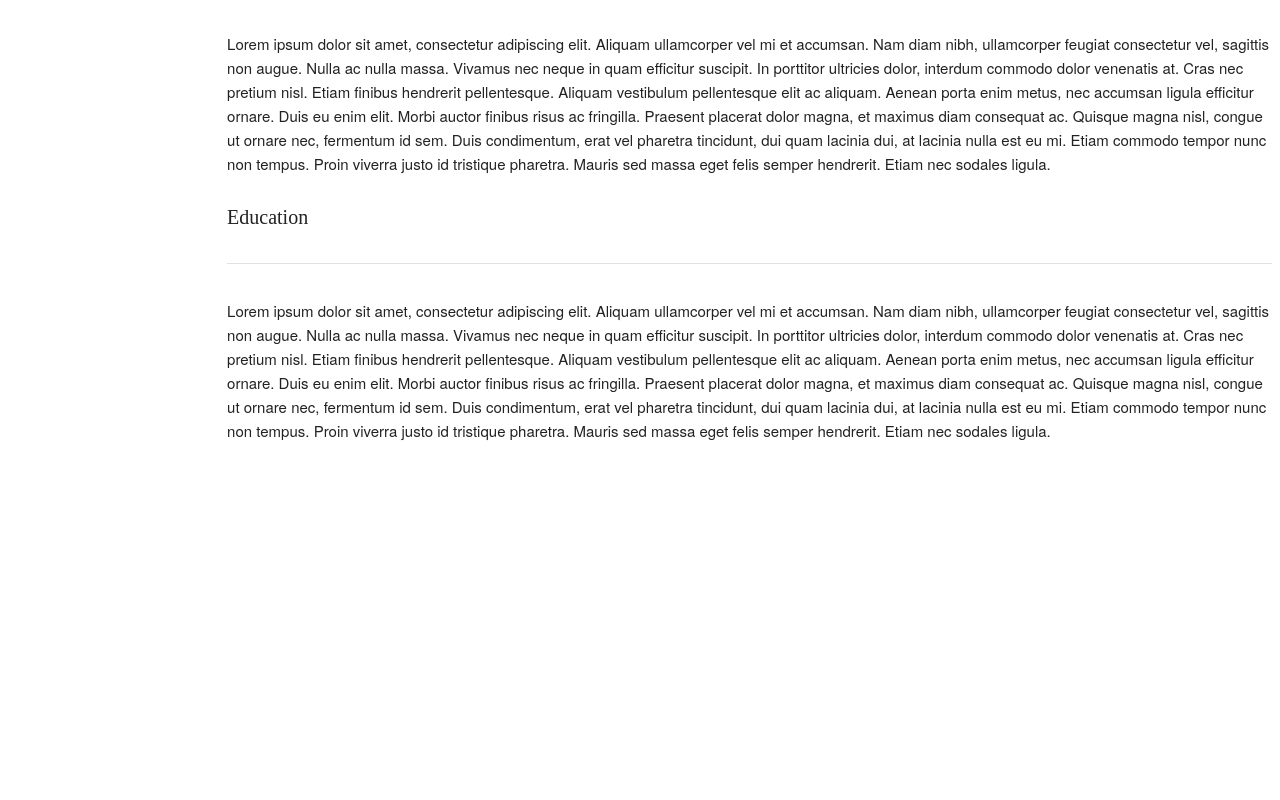
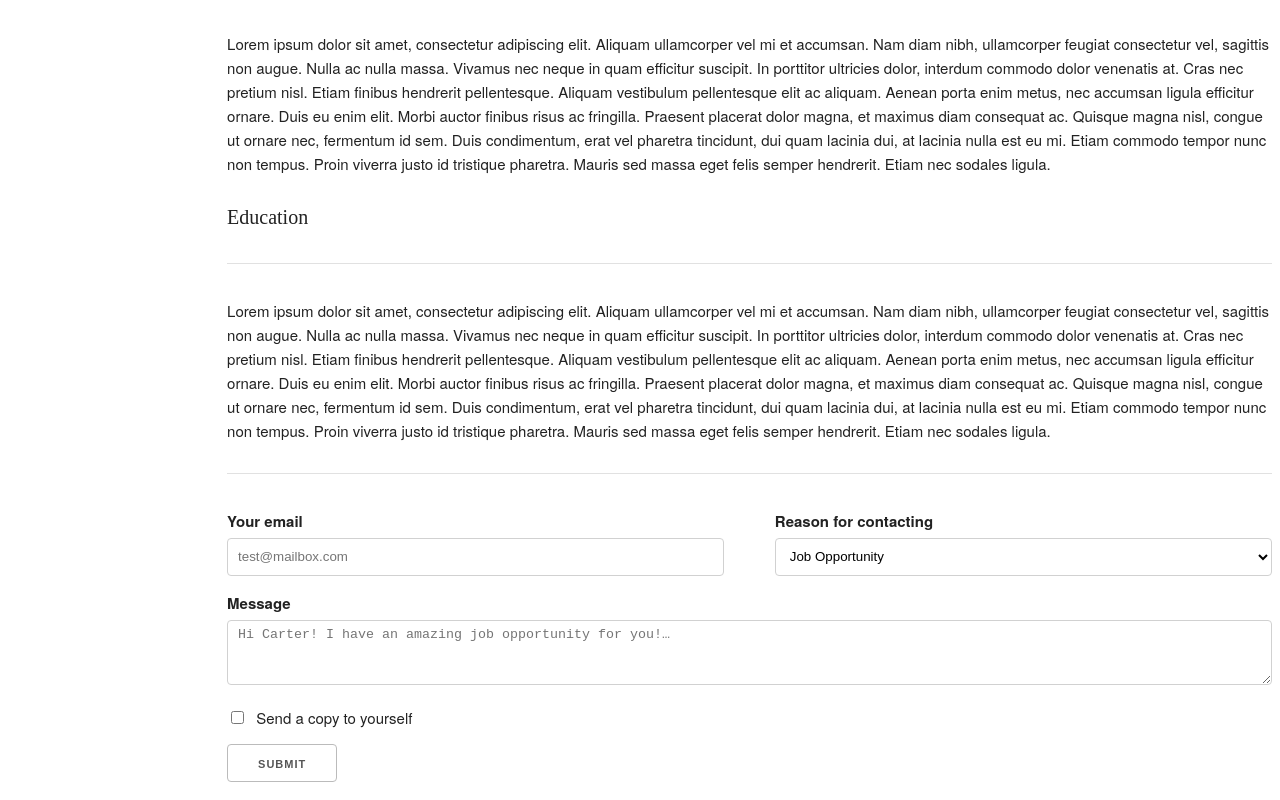
Before and after one commit to Capocaccia/Carterpedia, a website: page src/index.html in a window 1280 px wide. Shown: the part 798-1598 px from the top of the page. Before the commit the page ends 1274 px from the top, so only its background shows below. Drawn offline with nearby package versions, Linux system fonts and the light colour scheme.

Commit message:
added contact me and form

```diff
--- a/src/index.html
+++ b/src/index.html
@@ -40,6 +40,9 @@
       </div>
     </div>
   </div>
+  <div class="contactMe three columns">
+    <p>Contact Me</p>
+  </div>
   <div class="three columns cardBorder">
     <p><b>Carter Capocaccia</b></p>
     <img class="headshot" src="css/fallon.jpg"><p>Fallon at the MontClair Film Festival in 2013</p></img>
@@ -74,7 +77,33 @@
       Aenean porta enim metus, nec accumsan ligula efficitur ornare. Duis eu enim elit. Morbi auctor finibus risus ac fringilla. Praesent placerat dolor magna, et maximus diam consequat ac. Quisque magna nisl, congue ut ornare nec, fermentum id sem. Duis condimentum, erat vel pharetra tincidunt, dui quam lacinia dui, at lacinia nulla est eu mi. Etiam commodo tempor nunc non tempus. Proin viverra justo id tristique pharetra. Mauris sed massa eget felis semper hendrerit. Etiam nec sodales ligula.
       </p>
     </div>
+    <hr></hr>
   </div>
+  <form>
+  <div class="row">
+    <div class="five columns offset-by-two">
+      <label>Your email</label>
+      <input class="u-full-width" type="email" placeholder="test@mailbox.com">
+    </div>
+    <div class="five columns">
+      <label>Reason for contacting</label>
+      <select class="u-full-width">
+        <option value="Option 1">Job Opportunity</option>
+        <option value="Option 2">Suggestions</option>
+        <option value="Option 3">Just to say hi!</option>
+      </select>
+    </div>
+  </div>
+  <div class="ten columns offset-by-two">
+    <label>Message</label>
+    <textarea class="u-full-width" placeholder="Hi Carter! I have an amazing job opportunity for you!…"></textarea>
+    <label>
+      <input type="checkbox">
+      <span class="label-body">Send a copy to yourself</span>
+    </label>
+    <input class="button" type="submit" value="Submit">
+  </div>
+</form>
 </div>
 </body>
 <script src="../node_modules/jquery/dist/jquery.min.js"></script>
```
